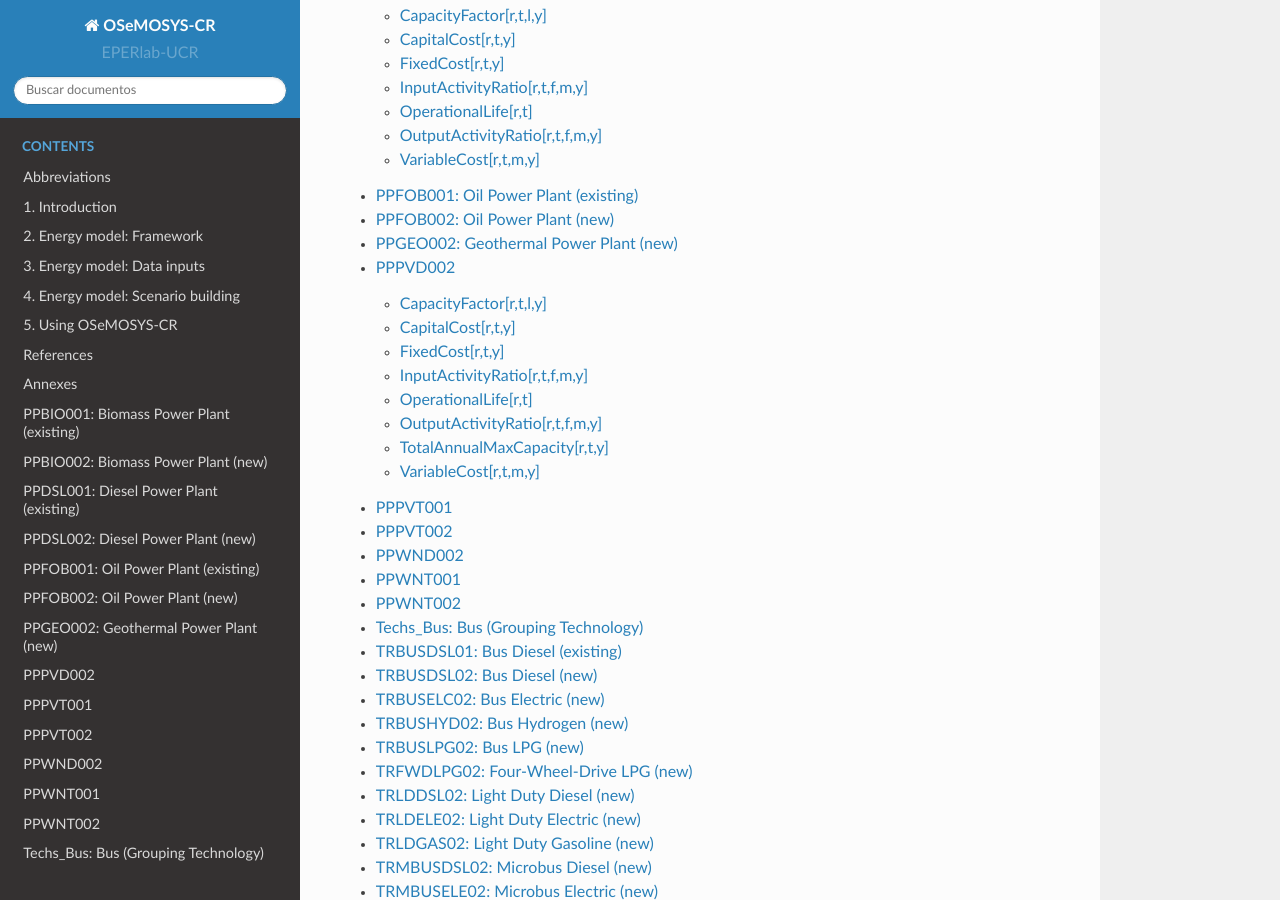
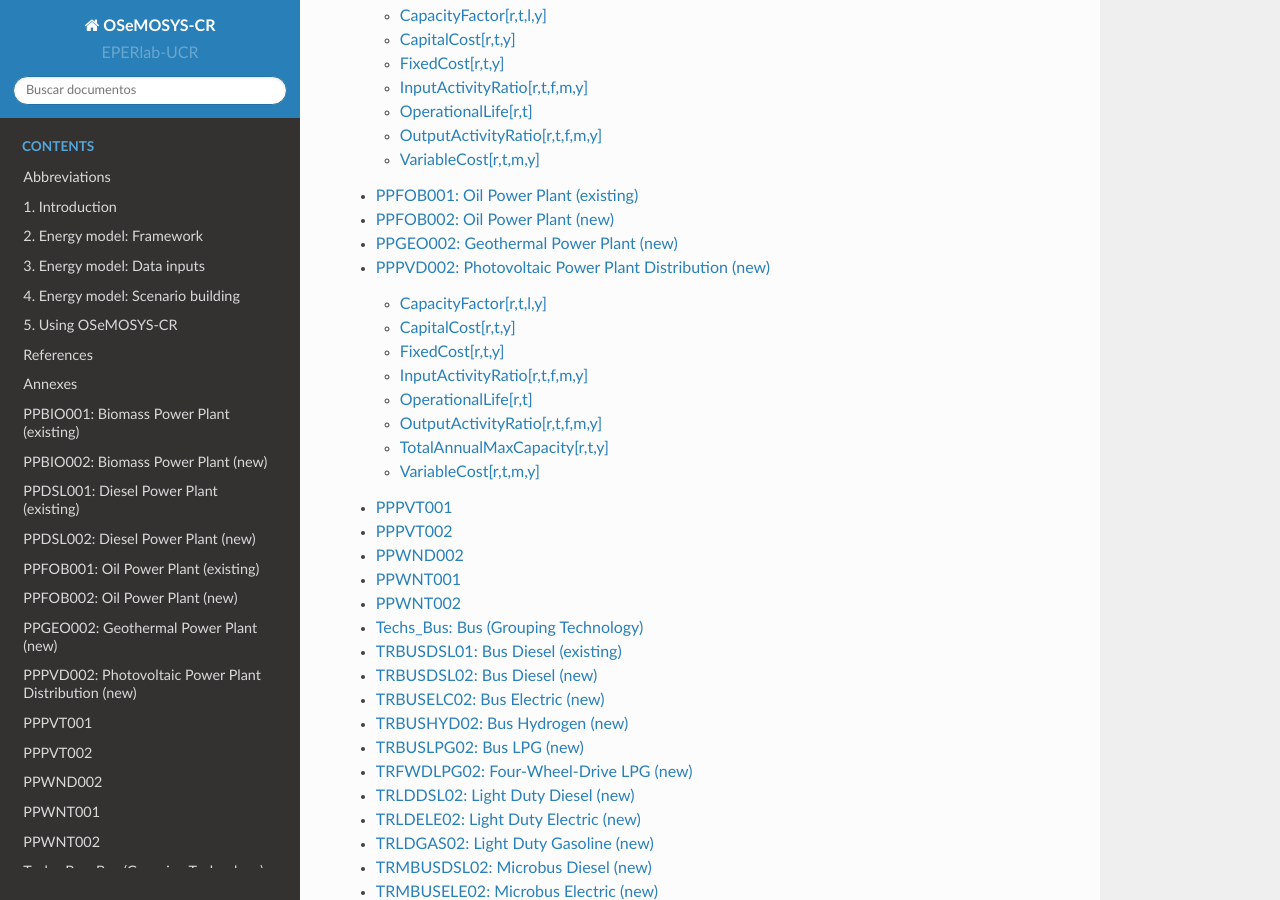
Before and after one commit to EPERLab/OSeMOSYS-CR, a Sphinx documentation site: the page built from docs/index.rst, in a window 1280 px wide and 900 px high, scrolled down 1584 px. Built offline with Sphinx 7.4.7 and the Read the Docs theme 2.0.0, drawn with Linux system fonts in a browser that asks for light colours; formulas are drawn with MathJax 3.

Commit message:
Update 14_PPPVD002.rst

```diff
--- a/docs/fichas/14_PPPVD002.rst
+++ b/docs/fichas/14_PPPVD002.rst
@@ -1,4 +1,4 @@
-PPPVD002
+PPPVD002: Photovoltaic Power Plant Distribution (new)
 =====================================
 
 +-------------------------------------------------+-------+--------------+--------------+--------------+--------------+
```
